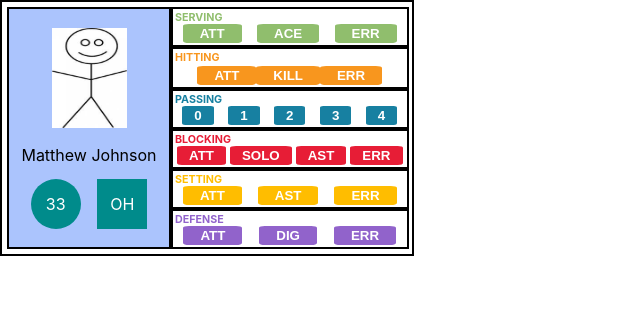
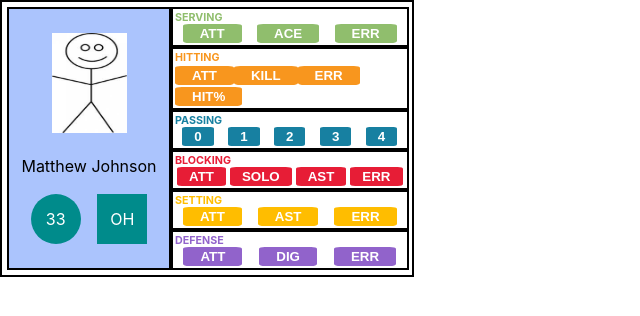
Before and after one commit to Matthew-Johnson833/volleyball_stats, a React (Create React App) app in the folder volley_stats_app/: page / in a window 1280 px wide. Shown: the top 316 px of the page, without its empty margins (0-640 px from the left). Built offline with nearby package versions, Linux system fonts and the light colour scheme.

Commit message:
Consolidated btns. Data is stored in localStorage

```diff
--- a/volley_stats_app/src/components/hittingButtonComponents/HittingAttemptBtn.js
+++ b/volley_stats_app/src/components/hittingButtonComponents/HittingAttemptBtn.js
@@ -1,44 +1,58 @@
 import React, { useState } from "react";
 
 
-// function incrementHittingAttempt() {
-//      StatLine.setPlayerStats([... StatLine.playerStats, {
-//        hittingAttempts: StatLine.hittingAttempts + 1,
-//      }])
-//   console.log('Hitting Attempt');
-//   console.log(StatLine.playerStats.hittingAttempts)
-// }
-
-
 // RENAME THIS FILE. ALL BUTTONS FOR A SINGLE STAT LINE WILL BE IN ONE COMPONENT
-const HittingAttemptBtn = () => {
+const HittingButtons = () => {
 
   const [hittingArray, setHittingArray] = useState({
-    hittingAttempts: 1,
-    hittingKill: 1,
-    hittingError: 1,
-  });
+    // array values. CLG(0) = 1
+    hittingAttempts: 0,
+    hittingKill: 0,
+    hittingError: 0,
+    hittingPercentage: 0,
+    // create a function to generate the hitting %
+    // call that function and store the value here.
+    });
+
   function setHittingAttempt() {
     setHittingArray(prevState => ({
       ...prevState,
       hittingAttempts: (hittingArray.hittingAttempts + 1)
     }))
-    // Doesn't throw an error but instead logs 'undefined'???
     console.log("Hitting Attempts: " + hittingArray.hittingAttempts);
   }
   function setHittingKill() {
     setHittingArray(prevState => ({
       ...prevState,
+      hittingAttempts: (hittingArray.hittingAttempts + 1),
       hittingKill: (hittingArray.hittingKill + 1)
     }))
+    console.log("Hitting Attempts: " + hittingArray.hittingAttempts);
     console.log("Hitting Kills: " + hittingArray.hittingKill);
   }
   function setHittingError() {
     setHittingArray(prevState => ({
       ...prevState,
+      hittingAttempts: (hittingArray.hittingAttempts + 1),
       hittingError: (hittingArray.hittingError + 1)
     }))
     console.log("Hitting Errors: " + hittingArray.hittingError);
+  }
+  function generateHittingPercentage() {
+    // React state doesn't immediately update. Need to click twice to get proper values
+    let calcHittingPercentage = (((hittingArray.hittingKill - hittingArray.hittingError)
+                              / hittingArray.hittingAttempts)).toFixed(3);
+    setHittingArray(prevState => ({
+      ...prevState,
+      hittingPercentage: calcHittingPercentage
+    }))
+    console.log(hittingArray);
+    console.log("Hitting Percentage: "+ calcHittingPercentage);
+    localStorage.setItem('hittingArray', JSON.stringify(hittingArray));
+    localStorage.setItem('hittingArray', JSON.stringify(hittingArray));
+    console.log(hittingArray);
+
+    // next --> grab and parse localStorage in the desired location.
   }
 
   return (
@@ -52,9 +66,12 @@ const HittingAttemptBtn = () => {
       <button onClick={setHittingError}>
         ERR
       </button>
+      <button onClick={generateHittingPercentage}>
+        HIT%
+      </button>
     </div>
 
   )
 }
 
-export default HittingAttemptBtn
+export default HittingButtons
```
